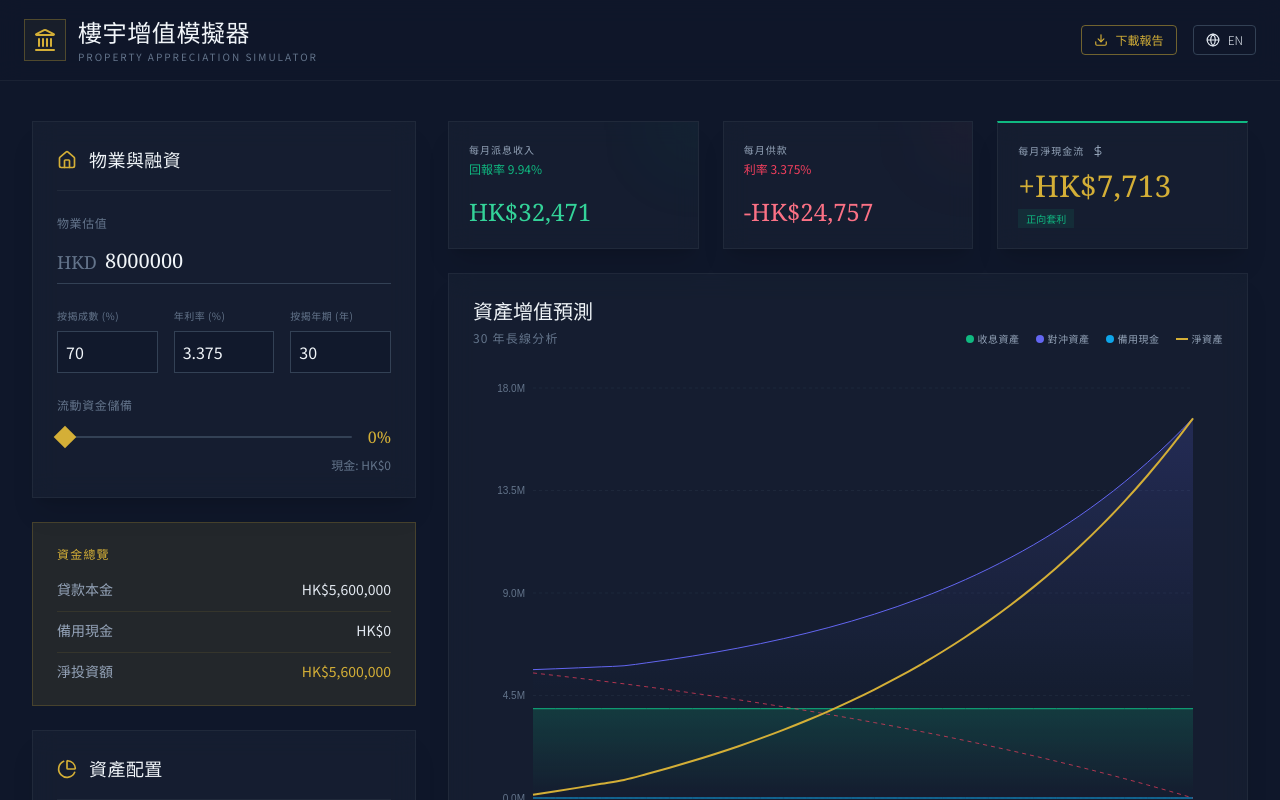
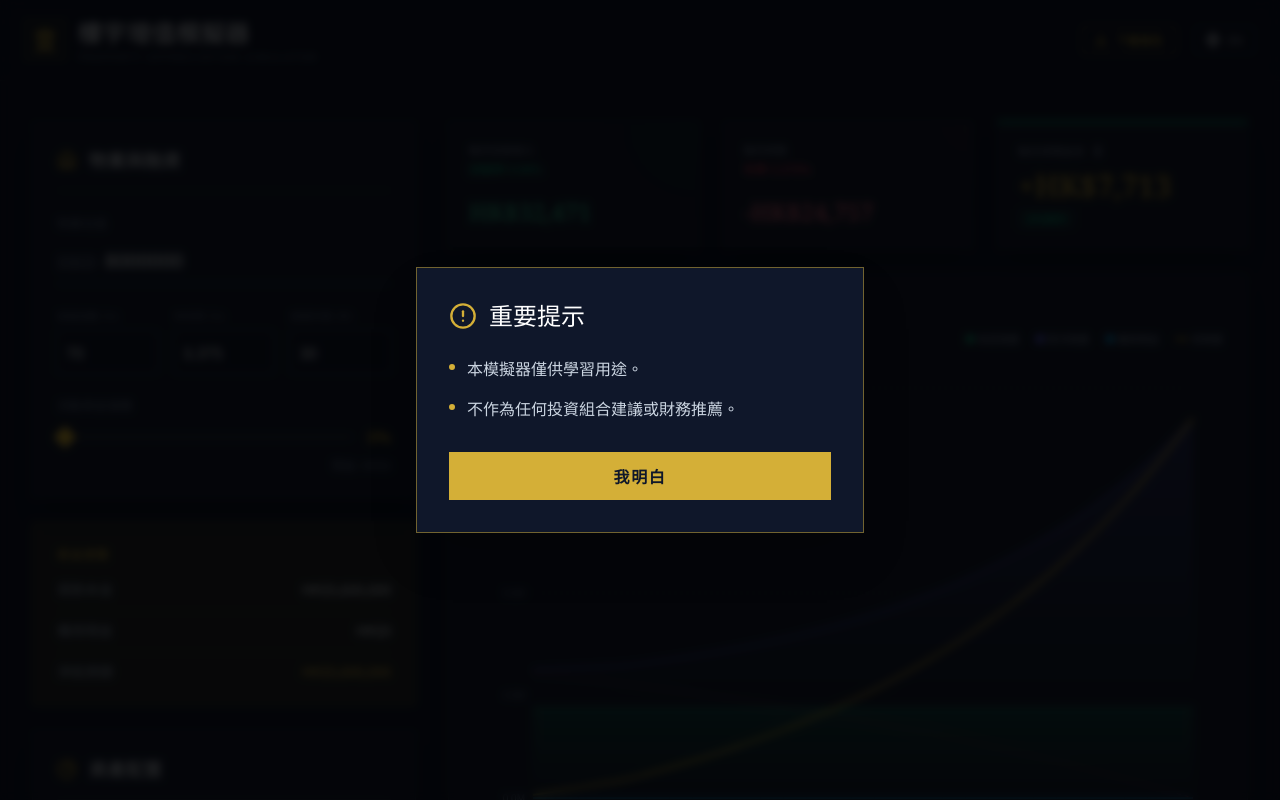
Before and after one commit to firaen22/TMP2-mortgage-with-report, a React (Vite) app: page / in a window 1280 px wide. Shown: the top 800 px of the page. Built offline with nearby package versions, Linux system fonts and the light colour scheme; a web font is replaced by a local one.

Commit message:
feat: introduce a mandatory disclaimer modal on app load and update disclaimer wording for clarity.

```diff
--- a/App.tsx
+++ b/App.tsx
@@ -107,7 +107,7 @@ const TRANSLATIONS = {
     feature_liquidity_title: "流動性與淨值",
     label_surrender_5: "第 5 年退保價值",
     label_net_equity_30: "第 30 年淨資產",
-    disclaimer: "免責聲明：本模擬僅供參考。預測回報基於假設表現及現行收費結構。實際結果將視乎基金表現及市場情況而定。過往表現並非未來結果的指標。",
+    disclaimer: "免責聲明：本模擬器僅供學習用途，不作為任何投資組合建議。預測回報基於假設表現及現行收費結構。實際結果將視乎基金表現及市場情況而定。過往表現並非未來結果的指標。",
     currency: "HKD",
     funds: {
       barings: "霸菱環球高收益債券基金",
@@ -128,6 +128,10 @@ const TRANSLATIONS = {
     table_mortgage: "按揭餘額",
     table_cash: "備用現金",
     table_net_equity: "淨資產",
+    disclaimer_popup_title: "重要提示",
+    disclaimer_popup_study: "本模擬器僅供學習用途。",
+    disclaimer_popup_not_recommend: "不作為任何投資組合建議或財務推薦。",
+    disclaimer_popup_btn: "我明白",
     generated_on: "報告生成日期: ",
   },
   en: {
@@ -176,7 +180,7 @@ const TRANSLATIONS = {
     feature_liquidity_title: "Liquidity & Net Worth",
     label_surrender_5: "Year 5 Surrender Value",
     label_net_equity_30: "Year 30 Net Equity",
-    disclaimer: "Disclaimer: This simulation is for illustrative purposes only. Projected returns are based on hypothetical performance and current fee structures. Actual results will vary based on fund performance and market conditions. Past performance is not indicative of future results.",
+    disclaimer: "Disclaimer: This simulator is for study purposes only and is NOT intended as portfolio advice. Projected returns are based on hypothetical performance and current fee structures. Actual results will vary based on fund performance and market conditions. Past performance is not indicative of future results.",
     currency: "HKD",
     funds: {
       barings: "Barings Global High Yield Bond",
@@ -197,6 +201,10 @@ const TRANSLATIONS = {
     table_mortgage: "Mortgage Balance",
     table_cash: "Reserve Cash",
     table_net_equity: "Net Equity",
+    disclaimer_popup_title: "Important Notice",
+    disclaimer_popup_study: "This simulator is for study purposes only.",
+    disclaimer_popup_not_recommend: "It is NOT intended as portfolio advice or financial recommendation.",
+    disclaimer_popup_btn: "I Understand",
     generated_on: "Generated on: ",
   }
 };
@@ -206,6 +214,7 @@ const App: React.FC = () => {
   const [lang, setLang] = useState<Language>('zh');
   const [isDownloading, setIsDownloading] = useState(false);
   const [isReportVisible, setIsReportVisible] = useState(false);
+  const [showDisclaimer, setShowDisclaimer] = useState(true);
   const t = TRANSLATIONS[lang];
 
   // Input states as string | number to allow empty deletion
@@ -550,6 +559,35 @@ const App: React.FC = () => {
 
   return (
     <div className="min-h-screen text-slate-200 selection:bg-amber-900 selection:text-white relative">
+      {/* Disclaimer Modal */}
+      {showDisclaimer && (
+        <div className="fixed inset-0 z-[100] flex items-center justify-center px-4">
+          <div className="absolute inset-0 bg-black/80 backdrop-blur-sm" onClick={() => setShowDisclaimer(false)}></div>
+          <div className="relative bg-slate-900 border border-[#D4AF37]/50 p-8 max-w-md w-full shadow-2xl">
+            <div className="flex items-center gap-3 mb-6">
+              <AlertCircle className="text-[#D4AF37]" size={28} />
+              <h2 className="text-2xl font-serif text-white">{t.disclaimer_popup_title}</h2>
+            </div>
+            <div className="space-y-4 text-slate-300 mb-8">
+              <p className="flex items-start gap-3">
+                <span className="w-1.5 h-1.5 rounded-full bg-[#D4AF37] mt-2 shrink-0"></span>
+                <span>{t.disclaimer_popup_study}</span>
+              </p>
+              <p className="flex items-start gap-3">
+                <span className="w-1.5 h-1.5 rounded-full bg-[#D4AF37] mt-2 shrink-0"></span>
+                <span>{t.disclaimer_popup_not_recommend}</span>
+              </p>
+            </div>
+            <button
+              onClick={() => setShowDisclaimer(false)}
+              className="w-full py-3 bg-[#D4AF37] text-slate-900 font-bold uppercase tracking-widest hover:bg-[#D4AF37]/90 transition-all"
+            >
+              {t.disclaimer_popup_btn}
+            </button>
+          </div>
+        </div>
+      )}
+
       {/* Navbar */}
       <nav className="border-b border-white/5 bg-slate-900/80 backdrop-blur-md sticky top-0 z-[40]">
         <div className="max-w-7xl mx-auto px-6 h-20 flex items-center justify-between">
```
